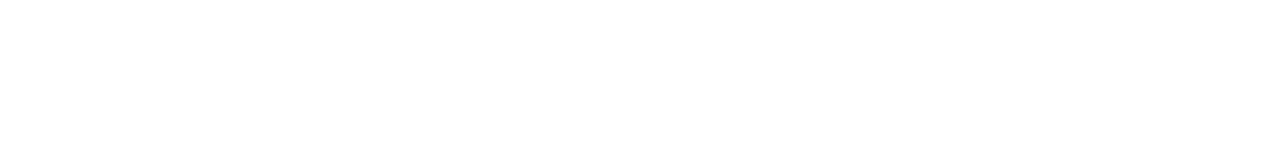
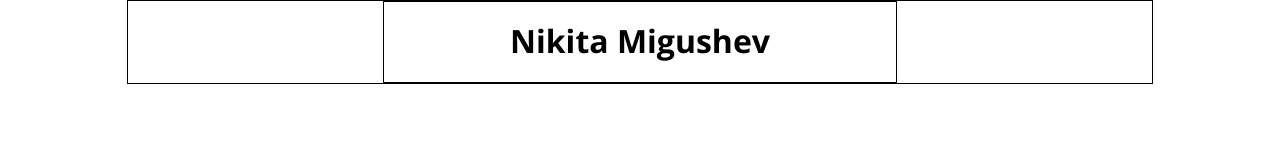
Before and after one commit to NikitaMigushev/rsschool-cv, a plain HTML site: page index.html in a window 1280 px wide. Drawn offline with nearby package versions, Linux system fonts and the light colour scheme.

Commit message:
feat: add basic html structure plus css

```diff
--- a/index.html
+++ b/index.html
@@ -1,10 +1,25 @@
 <!DOCTYPE html>
 <html lang="en">
-  <head>
-    <meta charset="UTF-8" />
-    <meta name="viewport" content="width=device-width, initial-scale=1.0" />
-    <title>HTML, CSS & Git Basics</title>
-  </head>
 
-  <body></body>
+<head>
+  <meta charset="UTF-8" />
+  <meta name="viewport" content="width=device-width, initial-scale=1.0">
+  <link href="https://fonts.googleapis.com/css?family=Open+Sans:400,700,800&display=swap&subset=latin-ext"
+    rel="stylesheet" />
+  <link rel="stylesheet" href="node_modules/normalize.css/normalize.css">
+  <link rel="stylesheet" href="styles.css">
+  <title>HTML, CSS & Git Basics</title>
+
+</head>
+
+<body>
+  <div class="page-wrap">
+    <div class="inner-wrap">
+      <header>
+        <h1>Nikita Migushev</h1>
+      </header>
+    </div>
+  </div>
+</body>
+
 </html>
--- a/styles.css
+++ b/styles.css
@@ -0,0 +1,19 @@
+body {
+  font-family: "Open Sans", sans-serif;
+}
+
+.page-wrap {
+  max-width: 1024px;
+  margin: 0 auto;
+  border: 1px solid black;
+}
+
+.inner-wrap {
+  width: 50%;
+  margin: 0 auto;
+  border: 1px solid black;
+}
+
+header {
+  text-align: center;
+}
```
Also changed, not shown: 1 other file.
